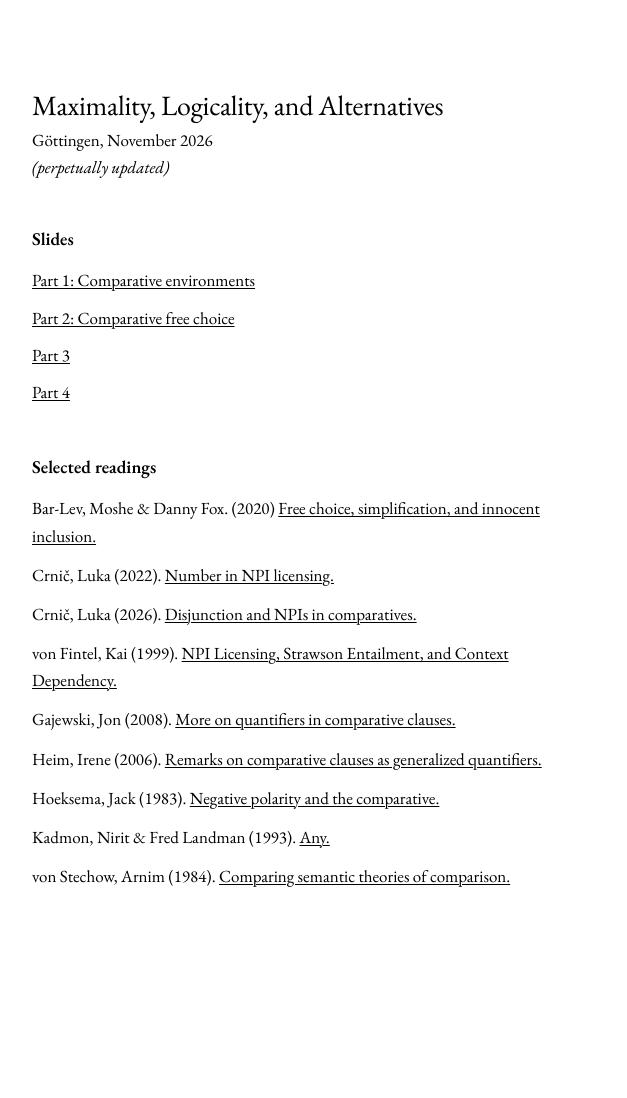
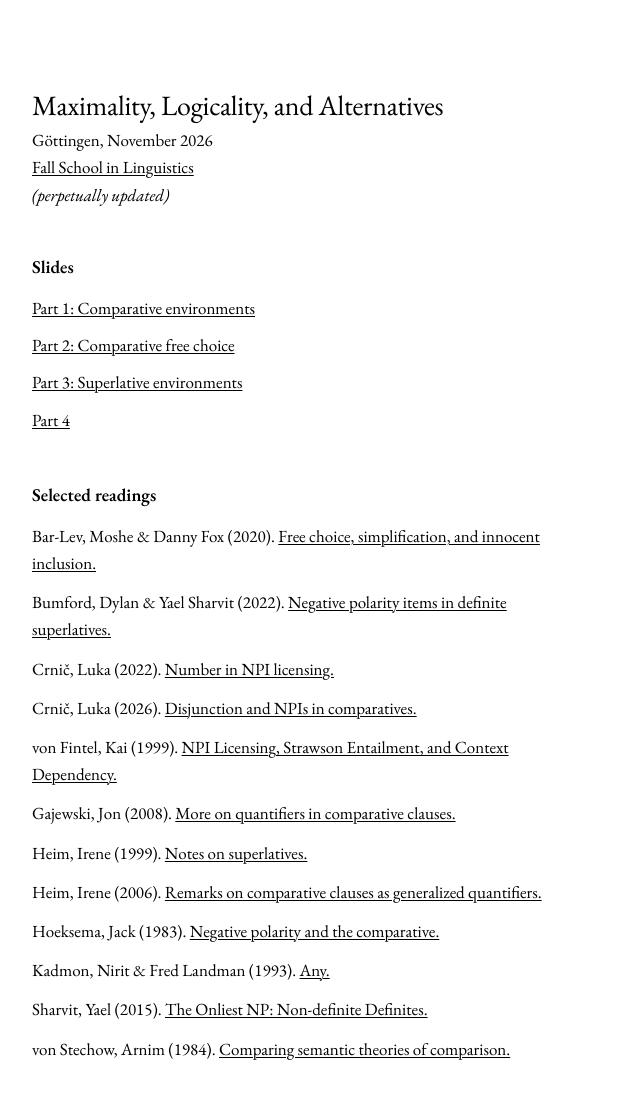
Before and after one commit to crnic/crnic.github.io, a plain HTML site: page gottingen/index.html in a window 1280 px wide. Shown: the full height of the page, 128-755 px from the left. Before the commit the page ends 990 px from the top, so only its background shows below. Drawn offline with nearby package versions, Linux system fonts and the light colour scheme.

Commit message:
Add files via upload

```diff
--- a/gottingen/index.html
+++ b/gottingen/index.html
@@ -184,6 +184,7 @@
       <header class="course-header">
         <h1 class="course-title">Maximality, Logicality, and Alternatives</h1>
         <p class="course-term">Göttingen, November 2026</p>
+        <p class="course-term"> <a href="https://events.gwdg.de/event/1579/" target="_blank" rel="noopener noreferrer">Fall School in Linguistics</a></p>
         <p class="course-term"><i>(perpetually updated)</i></p>
       </header>
 
@@ -199,7 +200,7 @@
             <a href="part2.pdf">Part 2: Comparative free choice</a>
           </li>
           <li>
-            <a href="#lecture-3-slides">Part 3</a>
+            <a href="part3.pdf">Part 3: Superlative environments</a>
           </li>
           <li>
             <a href="#lecture-4-slides">Part 4</a>
@@ -214,9 +215,16 @@
         <ul class="item-list readings-list">
 
            <li>
-            Bar-Lev, Moshe & Danny Fox. (2020)
+            Bar-Lev, Moshe & Danny Fox (2020).
             <a href="https://link.springer.com/article/10.1007/s11050-020-09162-y" target="_blank" rel="noopener noreferrer">Free choice, simplification, and innocent inclusion.</a>
           </li>
+
+          <li>
+            Bumford, Dylan & Yael Sharvit (2022).
+            <a href="https://direct.mit.edu/ling/article-abstract/53/2/255/97456" target="_blank" rel="noopener noreferrer">Negative polarity items in definite superlatives.</a>
+          </li>
+
+
           <li>
             Crnič, Luka (2022).
             <a href="https://link.springer.com/article/10.1007/s11050-022-09186-6" target="_blank" rel="noopener noreferrer">Number in NPI licensing.</a>
@@ -233,6 +241,12 @@
             Gajewski, Jon (2008).
             <a href="https://jon-gajewski.uconn.edu/wp-content/uploads/sites/1784/2016/08/QCC.pdf" target="_blank" rel="noopener noreferrer">More on quantifiers in comparative clauses.</a>
           </li>
+
+          <li>
+            Heim, Irene (1999).
+            <a href="https://semanticsarchive.net/Archive/TI1MTlhZ/Superlative.pdf" target="_blank" rel="noopener noreferrer">Notes on superlatives.</a>
+          </li>
+
           <li>
             Heim, Irene (2006).
             <a href="https://semanticsarchive.net/Archive/mJiMDBlN/comparatives%20as%20GQs.pdf" target="_blank" rel="noopener noreferrer">Remarks on comparative clauses as generalized quantifiers.</a>
@@ -245,6 +259,11 @@
           <li>
             Kadmon, Nirit & Fred Landman (1993).
             <a href="https://link.springer.com/article/10.1007/BF00985272" target="_blank" rel="noopener noreferrer">Any.</a>
+          </li>
+
+          <li>
+            Sharvit, Yael (2015).
+            <a href="https://www.lingref.com/cpp/wccfl/32/abstract3168.html" target="_blank" rel="noopener noreferrer">The Onliest NP: Non-definite Definites.</a>
           </li>
 
 
```
